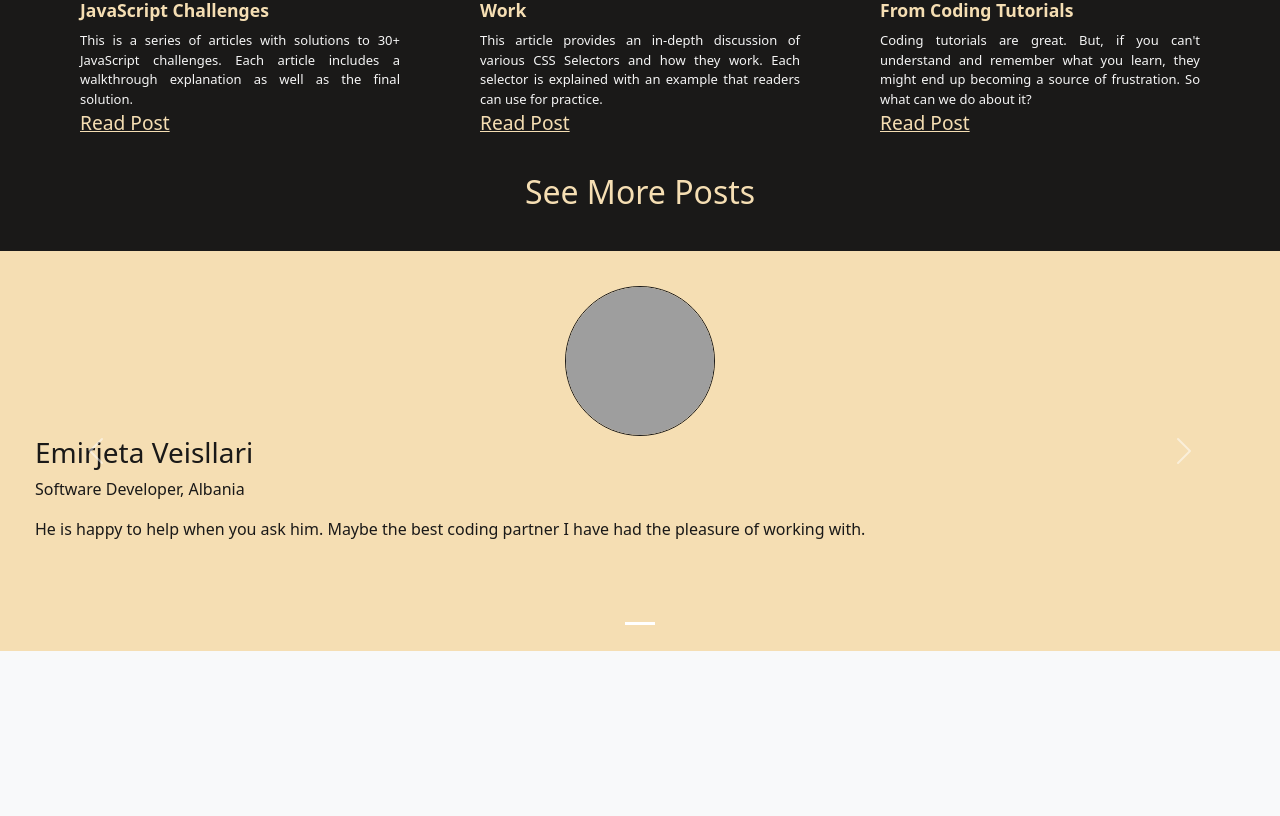
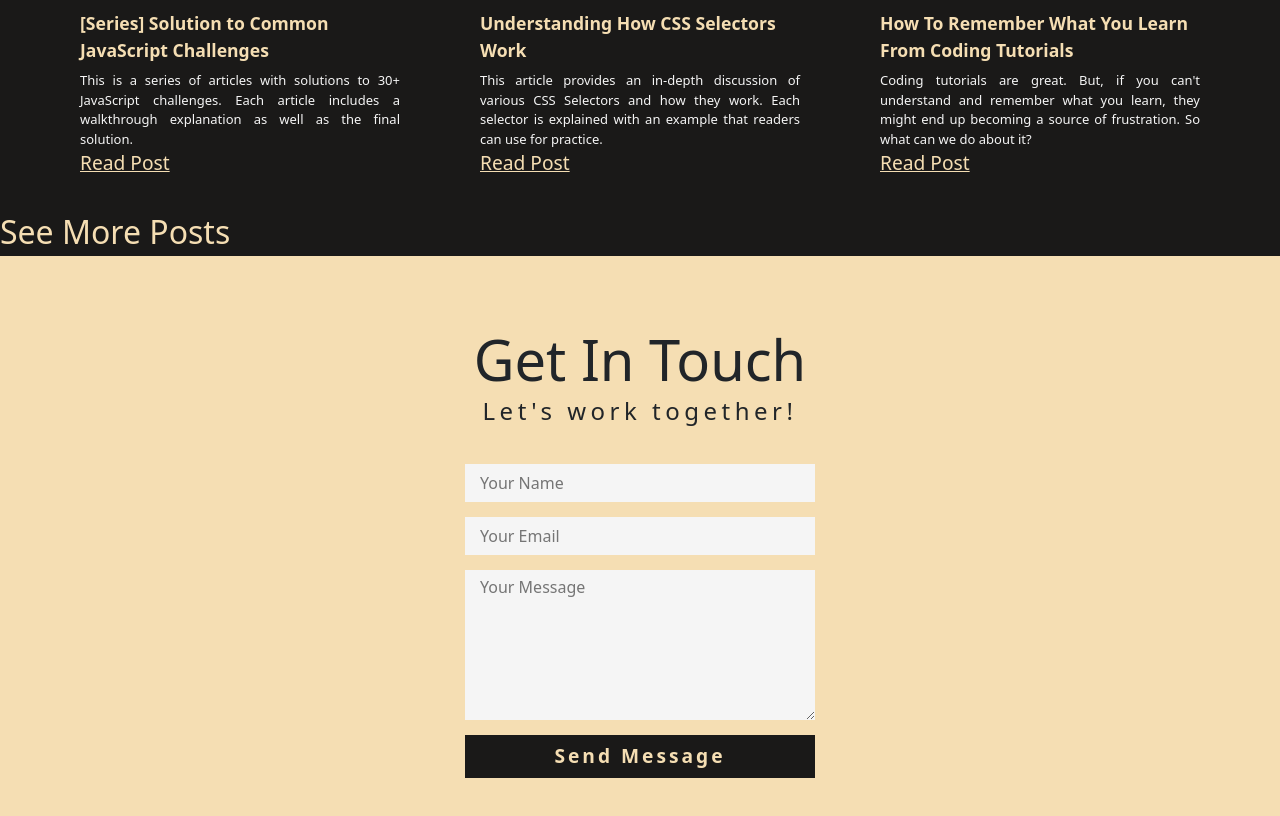
Before and after one commit to BenjaminSemah/bvs-portfolio, a React (Vite) app: page /blog in a window 1280 px wide. Shown: the part 580-1396 px from the top of the page. Before the commit the page ends 1231 px from the top, so only its background shows below. Built offline with nearby package versions, Linux system fonts and the light colour scheme; grey boxes are pictures that could not be loaded.

Commit message:
Add markup and style for contact form

```diff
--- a/package.json
+++ b/package.json
@@ -13,7 +13,9 @@
     "react": "^18.2.0",
     "react-bootstrap": "^2.4.0",
     "react-dom": "^18.2.0",
-    "react-router-dom": "^6.3.0"
+    "react-responsive-carousel": "^3.2.23",
+    "react-router-dom": "^6.3.0",
+    "swiper": "^8.3.2"
   },
   "devDependencies": {
     "@types/react": "^18.0.15",
--- a/src/App.css
+++ b/src/App.css
@@ -21,7 +21,7 @@
   font-weight: 100;
   margin: 0;
   text-align: center;
-  padding: 35px;
+  padding: 75px 0 35px 0;
 }
 
 .single--post {
@@ -71,12 +71,13 @@
 
 .more--posts {
   font-size: xx-large;
-  margin-top: -35px;
+  margin-top: 35px auto;
   color: wheat;
   text-decoration: none;
   text-align: center;
-  display: flex;
-  justify-content: center;
+  padding: 0;
+  width: 205px;
+  height: 40px;
 }
 
 .more--posts:hover {
@@ -86,7 +87,7 @@
 
 /* Blog Extras */
 
-@media only screen and (max-width: 816px) {
+@media only screen and (max-width: 799px) {
   .three--posts {
     display: none;
   }
@@ -98,23 +99,80 @@
   }
 }
 
-/* TESTIMONIALS SECTION */
+/* CONTACT SECTION */
 
-.single--testimonial {
-  height: 50vh;
-  width: 100%;
+.contact--section {
   background-color: wheat;
-  margin: 0px auto;
-  padding: 35px;
-  color: #1a1918;
+  padding-bottom: 50px;
 }
 
-.testimonial--img {
+.form--title {
+  font-size: 3.5rem;
+  font-weight: 100;
+  margin: 0;
+  text-align: center;
+  padding: 70px 0 0 0;
+}
+
+.contact--form {
+  display: flex;
+  flex-direction: column;
+  gap: 15px;
+  width: 350px;
+  margin: 0 auto;
+}
+
+.form--desc {
+  font-size: 1.5rem;
+  font-weight: 100;
+  margin-bottom: 35px;
+  text-align: center;
+  letter-spacing: 4.5px;
+}
+
+.contact--form input {
+  background-color: whitesmoke;
+  border: none;
+  padding: 7px 15px;
+}
+
+.contact--form textarea  {
+  background-color: whitesmoke;
+  border: none;
+  padding: 5px 15px;
   height: 150px;
-  margin: 0px auto;
-  padding-top: 0px;
-  width: 150px;
-  display: flex;
-  border-radius: 50%;
-  border: 1px solid #1a1918;
 }
+
+.form--btn {
+  border: none;
+  padding: 7px;
+  background-color: #1a1918;
+  color: wheat;
+  font-size: 1.2rem;
+  font-weight: 700;
+  letter-spacing: 3px;
+}
+
+.form--btn:hover {
+  transform: scale(0.98);
+}
+
+/* Contact Responsive */
+
+/* @media only screen and (min-width: 816px) {
+  .contact--section {
+    display: flex;
+    justify-content: center;
+    align-items: center;
+    gap: 35px;
+    padding: 75px;
+  }
+
+  .contact--form {
+    margin: 0;
+  }
+
+  .form--title {
+    padding: 0;
+  }
+} */
--- a/src/App.tsx
+++ b/src/App.tsx
@@ -6,7 +6,7 @@ import { Blog } from "./pages/Blog";
 // import { Container } from "react-bootstrap";
 import { Navigation } from "./components/Navigation";
 import { BlogCarousel } from "./components/BlogCarousel";
-import { Testimonials } from "./components/Testimonials";
+import { ContactSection } from "./components/ContactSection";
 import "./App.css";
 
 function App() {
@@ -23,7 +23,7 @@ function App() {
         {/* <h1>APPLICATION</h1> */}
       {/* </Container> */}
       <BlogCarousel />
-      <Testimonials />
+      <ContactSection />
     </>
   );
 }
--- /dev/null
+++ b/src/components/ContactSection.tsx
@@ -0,0 +1,56 @@
+import { useState } from "react";
+
+export function ContactSection() {
+  const [formData, setFormData] = useState({
+    name: "",
+    email: "",
+    comment: "",
+  });
+
+  function handleFormChange(event: any) {
+    const { name, value, type, checked } = event.target;
+    setFormData((prevFormData) => {
+      return {
+        ...prevFormData,
+        [name]: type === "checked" ? checked : value,
+      };
+    });
+  }
+
+  function handleFormSubmit(e: any) {
+    e.preventDefault();
+    console.log(formData);
+  }
+
+  return (
+    <section className="contact--section">
+      <div>
+        <h2 className="form--title">Get In Touch</h2>
+        <p className="form--desc">Let's work together!</p>
+      </div>
+      <form className="contact--form" onSubmit={handleFormSubmit}>
+        <input
+          type="text"
+          placeholder="Your Name"
+          name="name"
+          onChange={handleFormChange}
+          value={formData.name}
+        />
+        <input
+          type="email"
+          placeholder="Your Email"
+          name="email"
+          onChange={handleFormChange}
+          value={formData.email}
+        />
+        <textarea
+          placeholder="Your Message"
+          name="comment"
+          onChange={handleFormChange}
+          value={formData.comment}
+        />
+        <button className="form--btn">Send Message</button>
+      </form>
+    </section>
+  );
+}
--- a/src/components/Testimonials.tsx
+++ /dev/null
@@ -1,60 +0,0 @@
-import Carousel from "react-bootstrap/Carousel";
-import articleOneImg from "../assets/articleOne.jpg";
-import articleTwoImg from "../assets/articleTwo.jpg";
-import articleThreeImg from "../assets/articleThree.jpg";
-
-export function Testimonials() {
-  return (
-    <Carousel>
-      <Carousel.Item>
-        {/* <img
-          className="d-block w-100"
-          src={articleOneImg}
-          alt="First slide"
-        /> */}
-        <div className="single--testimonial">
-          <img
-            className="testimonial--img"
-            src={articleOneImg}
-            alt="First slide"
-          />
-          <h3>Emirjeta Veisllari</h3>
-          <p>Software Developer, Albania</p>
-          <p>
-            He is happy to help when you ask him.
-            Maybe the best coding partner I have had the pleasure of working with.
-          </p>
-        </div>
-        {/* <Carousel.Caption>
-          <h3>First slide label</h3>
-          <p>Nulla vitae elit libero, a pharetra augue mollis interdum.</p>
-        </Carousel.Caption> */}
-      </Carousel.Item>
-      {/* <Carousel.Item>
-        <img
-          className="d-block w-100"
-          src={articleTwoImg}
-          alt="Second slide"
-        />
-        <Carousel.Caption>
-          <h3>Second slide label</h3>
-          <p>Lorem ipsum dolor sit amet, consectetur adipiscing elit.</p>
-        </Carousel.Caption>
-      </Carousel.Item>
-      <Carousel.Item>
-        <img
-          className="d-block w-100"
-          src={articleThreeImg}
-          alt="Third slide"
-        />
-
-        <Carousel.Caption>
-          <h3>Third slide label</h3>
-          <p>
-            Praesent commodo cursus magna, vel scelerisque nisl consectetur.
-          </p>
-        </Carousel.Caption>
-      </Carousel.Item> */}
-    </Carousel>
-  );
-}
```
Also changed, not shown: 1 other file (tests, documents, lock files or other folders).
